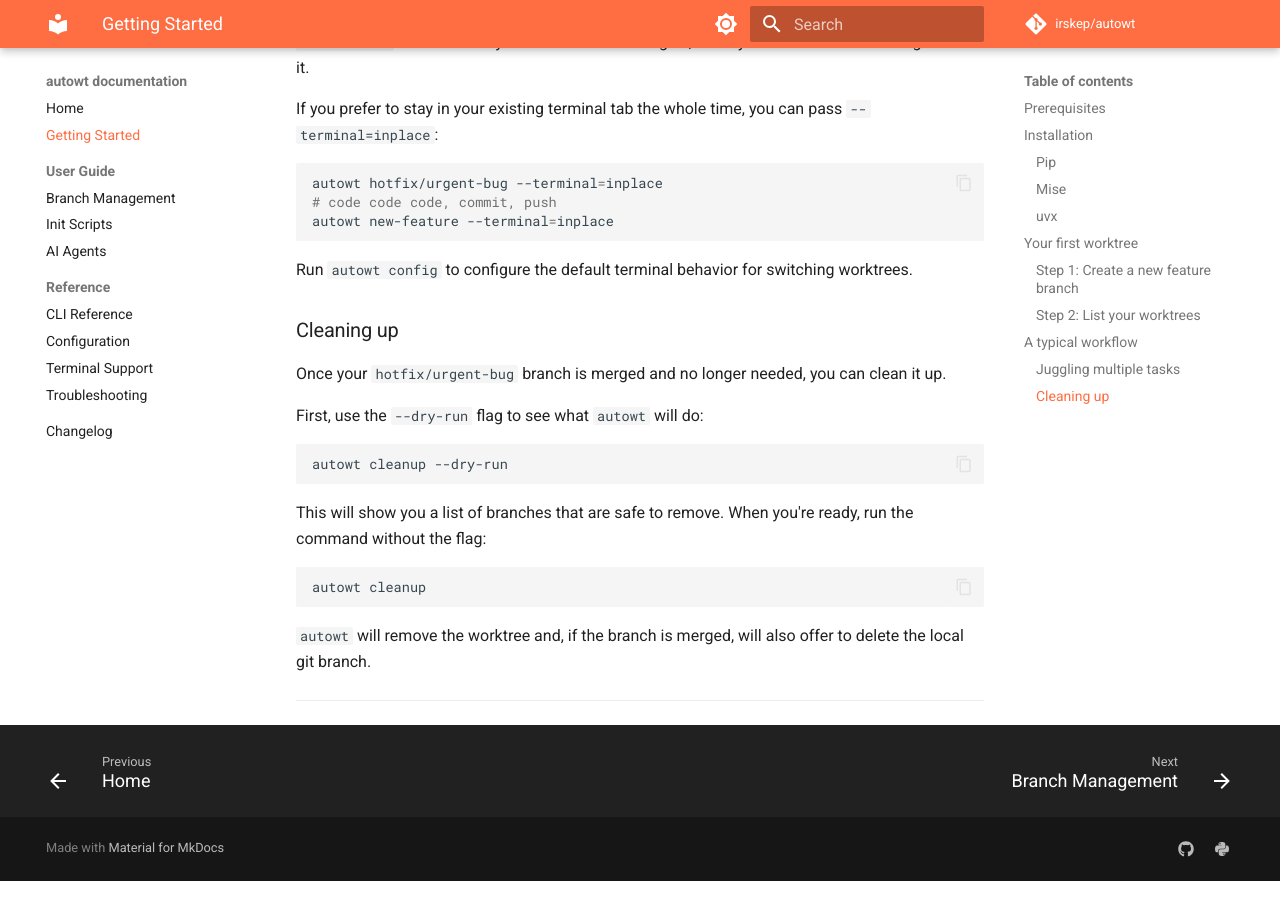
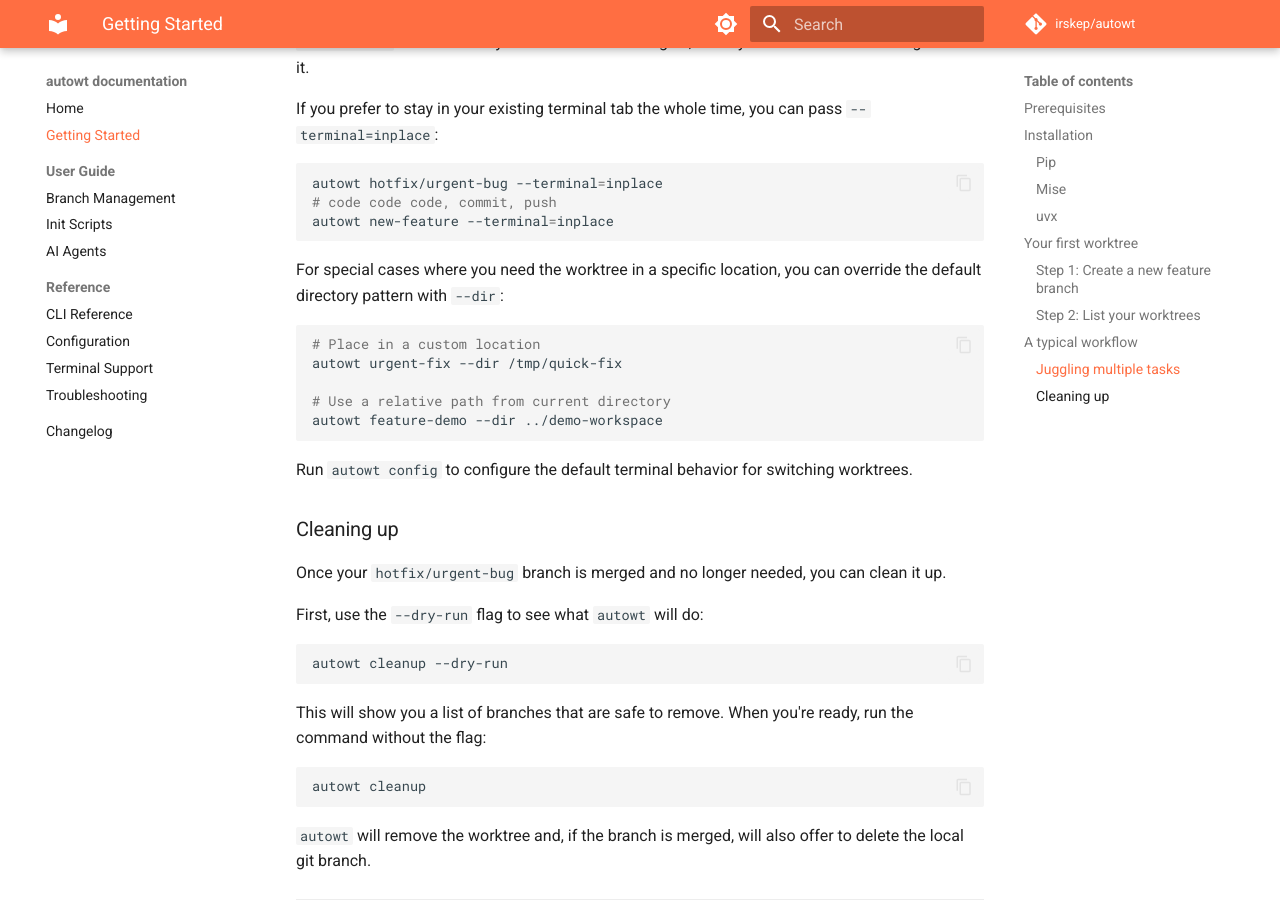
Before and after one commit to irskep/autowt, an MkDocs documentation site: the page built from docs/gettingstarted.md, in a window 1280 px wide and 900 px high, scrolled down 2693 px. Built offline with MkDocs 1.6.1 and Material for MkDocs 9.7.7, drawn with Linux system fonts in a browser that asks for light colours; comment, search, counter and statistics services are not loaded; the version menu is left out.

Commit message:
Update documentation for --dir option
Add documentation for the new --dir flag in CLI reference, configuration guide, and getting started guide with practical examples.

🤖 Generated with [Claude Code](https://claude.ai/code)

Co-Authored-By: Claude <noreply@anthropic.com>

````diff
--- a/docs/gettingstarted.md
+++ b/docs/gettingstarted.md
@@ -112,6 +112,16 @@ autowt hotfix/urgent-bug --terminal=inplace
 autowt new-feature --terminal=inplace
 ```
 
+For special cases where you need the worktree in a specific location, you can override the default directory pattern with `--dir`:
+
+```bash
+# Place in a custom location
+autowt urgent-fix --dir /tmp/quick-fix
+
+# Use a relative path from current directory
+autowt feature-demo --dir ../demo-workspace
+```
+
 Run `autowt config` to configure the default terminal behavior for switching worktrees.
 
 ### Cleaning up
````
Also changed, not shown: docs/clireference.md (+1 -0 lines), docs/configuration.md (+1 -1 lines).
